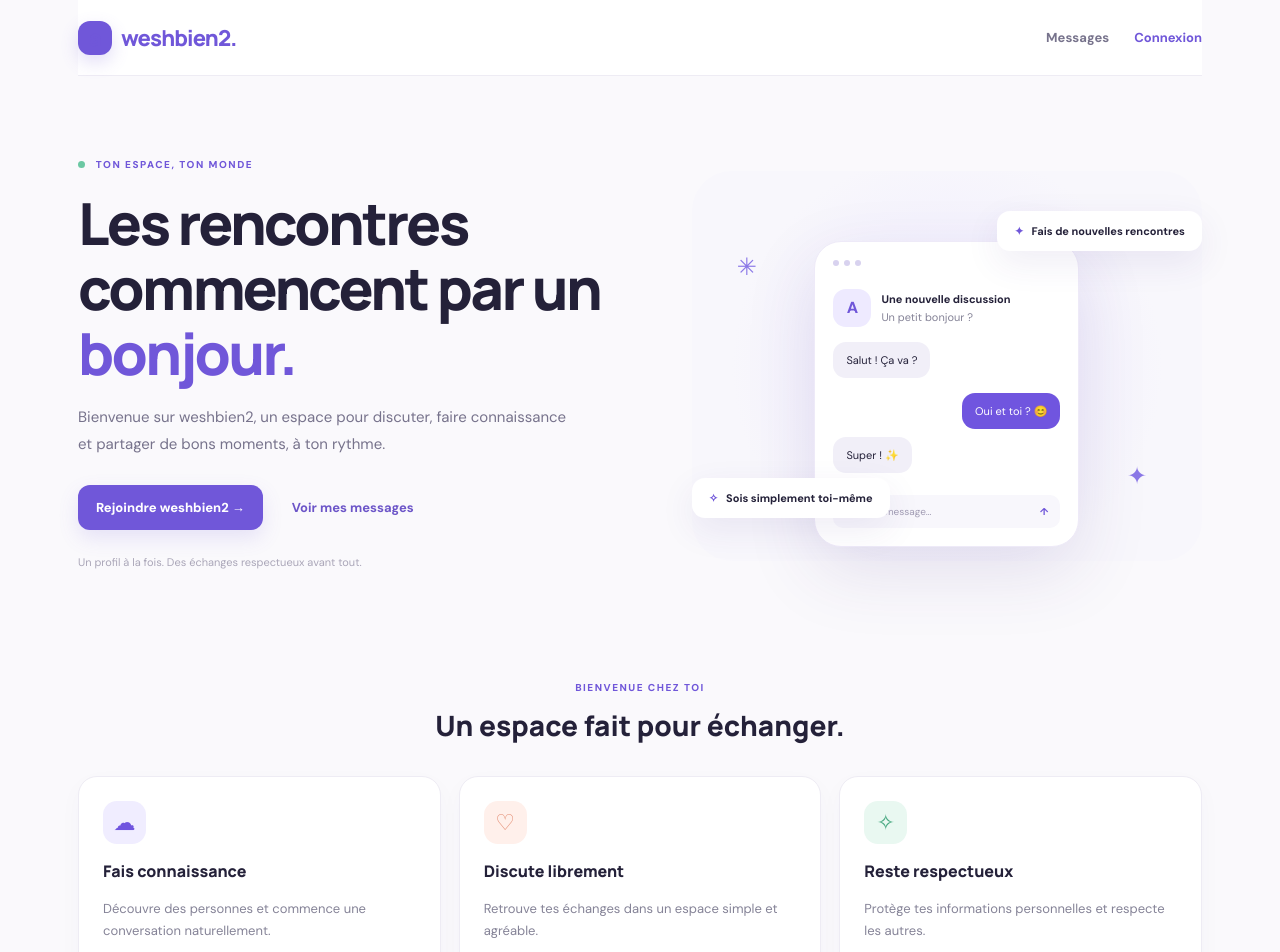
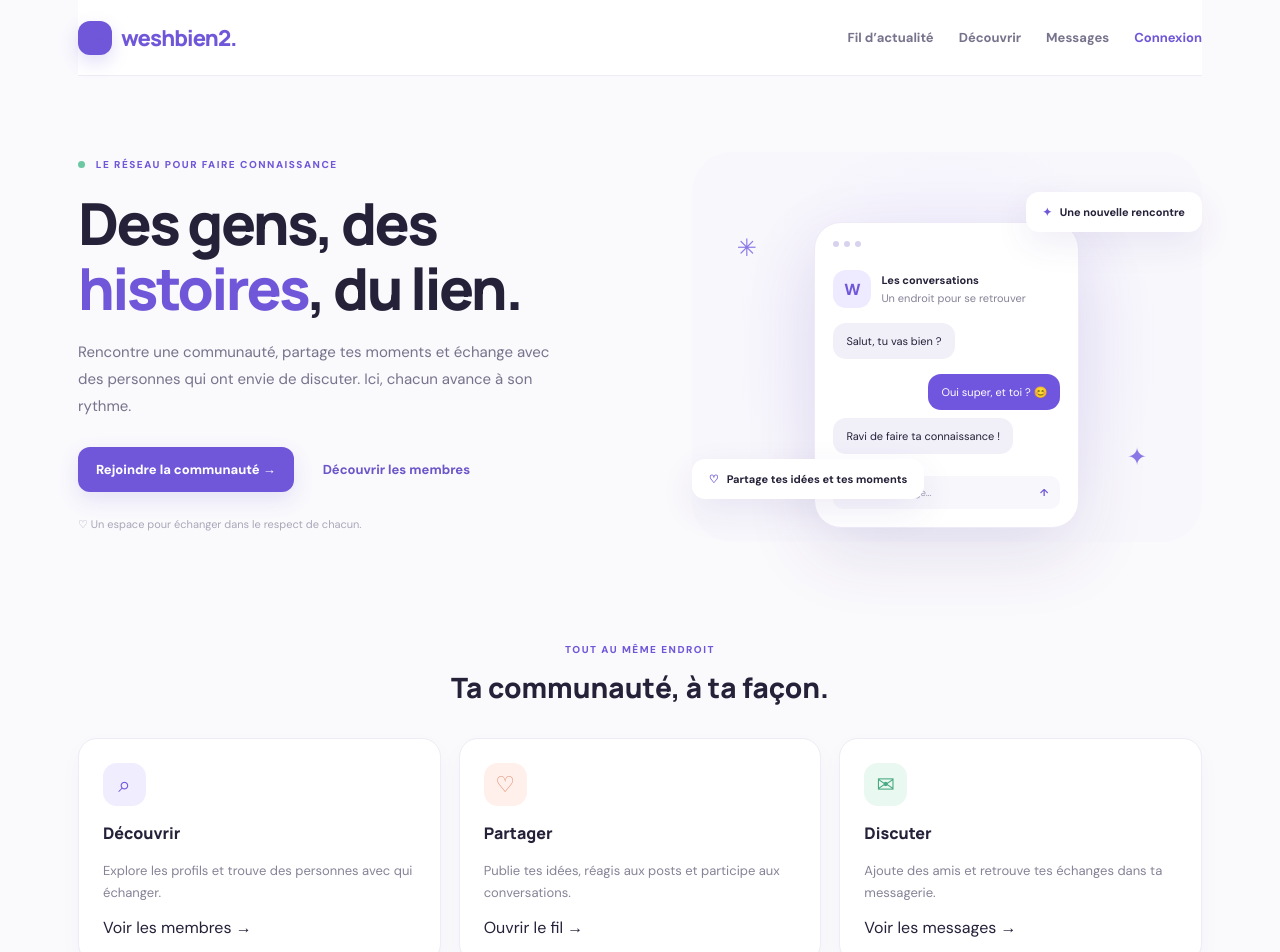
Before and after one commit to frosioaytan99/aytan, a Next.js app in the folder nextjs/: page / in a window 1280 px wide. Shown: the top 952 px of the page. Built offline with nearby package versions, Linux system fonts and the light colour scheme.

Commit message:
Refondre l’accueil de weshbien2

```diff
--- a/nextjs/src/pages/index.tsx
+++ b/nextjs/src/pages/index.tsx
@@ -5,56 +5,54 @@ export default function Home() {
     <main className="site-shell">
       <header className="topbar">
         <Link href="/" className="brand" aria-label="weshbien2, accueil">
-          <span className="brand-mark">a</span>
-          <span>weshbien2<span className="brand-dot">.</span></span>
+          <span className="brand-mark">w</span><span>weshbien2<span className="brand-dot">.</span></span>
         </Link>
         <nav className="top-nav" aria-label="Navigation principale">
+          <Link href="/feed">Fil d’actualité</Link>
+          <Link href="/explore">Découvrir</Link>
           <Link href="/inbox">Messages</Link>
           <Link href="/auth" className="nav-login">Connexion</Link>
         </nav>
       </header>
-
       <section className="hero">
         <div className="hero-copy">
-          <span className="eyebrow"><span className="status-dot" /> TON ESPACE, TON MONDE</span>
-          <h1>Les rencontres<br />commencent par un <span>bonjour.</span></h1>
-          <p className="hero-text">
-            Bienvenue sur weshbien2, un espace pour discuter, faire connaissance
-            et partager de bons moments, à ton rythme.
-          </p>
+          <span className="eyebrow"><span className="status-dot" /> LE RÉSEAU POUR FAIRE CONNAISSANCE</span>
+          <h1>Des gens, des<br/><span>histoires</span>, du lien.</h1>
+          <p className="hero-text">Rencontre une communauté, partage tes moments et échange avec des personnes qui ont envie de discuter. Ici, chacun avance à son rythme.</p>
           <div className="hero-actions">
-            <Link href="/auth" className="primary-link">Rejoindre weshbien2 <span>→</span></Link>
-            <Link href="/inbox" className="secondary-link">Voir mes messages</Link>
+            <Link href="/auth" className="primary-link">Rejoindre la communauté <b>→</b></Link>
+            <Link href="/explore" className="secondary-link">Découvrir les membres</Link>
           </div>
-          <p className="small-note">Un profil à la fois. Des échanges respectueux avant tout.</p>
+          <p className="small-note">♡ Un espace pour échanger dans le respect de chacun.</p>
         </div>
-        <div className="hero-art" aria-label="Illustration décorative">
-          <div className="orbit orbit-one" />
-          <div className="orbit orbit-two" />
-          <div className="float-card float-card-top"><span className="bubble-icon">✦</span><span>Fais de nouvelles rencontres</span></div>
+        <div className="hero-art" aria-label="Aperçu des conversations">
+          <div className="orbit orbit-one"/><div className="orbit orbit-two"/>
+          <div className="float-card float-card-top"><span className="bubble-icon">✦</span><span>Une nouvelle rencontre</span></div>
           <div className="phone-card">
-            <div className="phone-top"><span /> <span /> <span /></div>
-            <div className="chat-heading"><div className="avatar avatar-purple">A</div><div><strong>Une nouvelle discussion</strong><small>Un petit bonjour ?</small></div></div>
-            <div className="chat-bubble bubble-left">Salut ! Ça va ?</div>
-            <div className="chat-bubble bubble-right">Oui et toi ? 😊</div>
-            <div className="chat-bubble bubble-left short-bubble">Super ! ✨</div>
+            <div className="phone-top"><span/><span/><span/></div>
+            <div className="chat-heading"><div className="avatar avatar-purple">W</div><div><strong>Les conversations</strong><small>Un endroit pour se retrouver</small></div></div>
+            <div className="chat-bubble bubble-left">Salut, tu vas bien ?</div>
+            <div className="chat-bubble bubble-right">Oui super, et toi ? 😊</div>
+            <div className="chat-bubble bubble-left short-bubble">Ravi de faire ta connaissance !</div>
             <div className="chat-input"><span>Écris un message…</span><b>↑</b></div>
           </div>
-          <div className="float-card float-card-bottom"><span className="sparkle">✧</span><span>Sois simplement toi-même</span></div>
+          <div className="float-card float-card-bottom"><span className="sparkle">♡</span><span>Partage tes idées et tes moments</span></div>
           <span className="decor decor-one">✳</span><span className="decor decor-two">✦</span>
         </div>
       </section>
-
       <section className="features" aria-label="Découvrir weshbien2">
-        <div className="section-heading"><span>BIENVENUE CHEZ TOI</span><h2>Un espace fait pour échanger.</h2></div>
+        <div className="section-heading"><span>TOUT AU MÊME ENDROIT</span><h2>Ta communauté, à ta façon.</h2></div>
         <div className="feature-grid">
-          <article className="feature-card"><div className="feature-icon lilac">☁</div><h3>Fais connaissance</h3><p>Découvre des personnes et commence une conversation naturellement.</p></article>
-          <article className="feature-card"><div className="feature-icon peach">♡</div><h3>Discute librement</h3><p>Retrouve tes échanges dans un espace simple et agréable.</p></article>
-          <article className="feature-card"><div className="feature-icon mint">✧</div><h3>Reste respectueux</h3><p>Protège tes informations personnelles et respecte les autres.</p></article>
+          <article className="feature-card"><div className="feature-icon lilac">⌕</div><h3>Découvrir</h3><p>Explore les profils et trouve des personnes avec qui échanger.</p><Link href="/explore">Voir les membres →</Link></article>
+          <article className="feature-card"><div className="feature-icon peach">♡</div><h3>Partager</h3><p>Publie tes idées, réagis aux posts et participe aux conversations.</p><Link href="/feed">Ouvrir le fil →</Link></article>
+          <article className="feature-card"><div className="feature-icon mint">✉</div><h3>Discuter</h3><p>Ajoute des amis et retrouve tes échanges dans ta messagerie.</p><Link href="/inbox">Voir les messages →</Link></article>
         </div>
       </section>
-
-      <footer className="site-footer"><Link href="/" className="footer-brand">weshbien2.</Link><span>Fait pour créer de belles conversations.</span><Link href="/auth">Commencer →</Link></footer>
+      <section className="landing-cta">
+        <div><span>PRÊT À NOUS REJOINDRE ?</span><h2>La prochaine belle rencontre commence ici.</h2></div>
+        <Link href="/auth">Créer mon compte <b>→</b></Link>
+      </section>
+      <footer className="site-footer"><Link href="/" className="footer-brand">weshbien2.</Link><span>Un réseau pour discuter, partager et se respecter.</span><Link href="/auth">Nous rejoindre →</Link></footer>
     </main>
   )
 }
```
